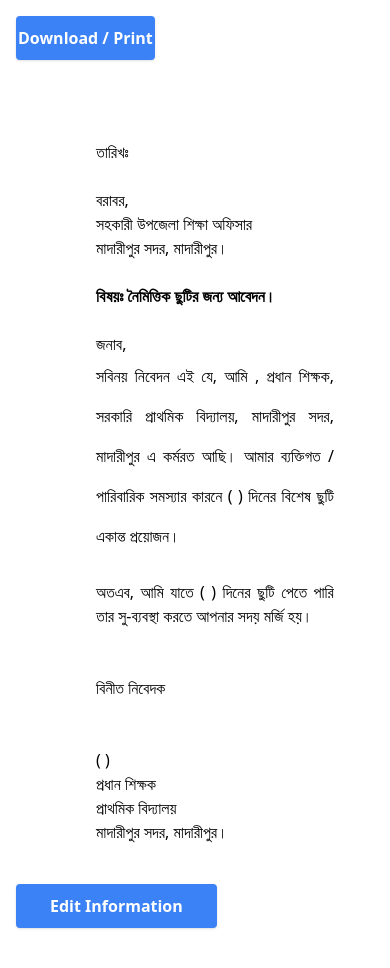
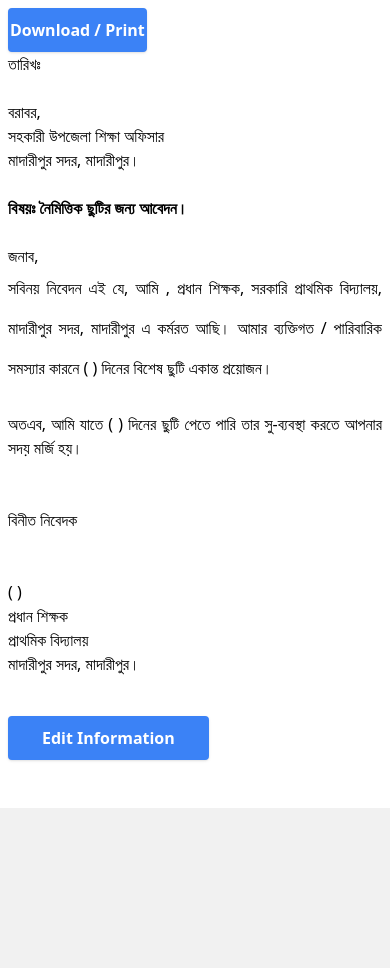
Before and after one commit to mollikacomputer/casual_leave, a Next.js app: page / in a window 390 px wide. Both pictures are taken after a click on the button "Preview Information". Shown: the top 968 px of the page. After the commit the page ends 844 px from the top, so only its background shows below. Built offline with nearby package versions, Linux system fonts and the light colour scheme.

Commit message:
mobile responsive is done

```diff
--- a/pages/index.js
+++ b/pages/index.js
@@ -3,33 +3,33 @@ import { useState, useRef } from "react";
 
 
 export default function Home() {
+
   const [showApplication, setShowApplication] = useState(false);
-
   const [peopleName, setPeopleName] = useState("");
   const [schoolName, setSchoolName] = useState("");
   const [amountDay, setAmountDay] = useState("");
   const [dayInWord, setDayInWord] = useState("");
 
+
   const componentRef = useRef();
 
-  const handlePrint = () => {
-    window.print();
-  };
+
   return (
     <>
       <div className="md:m-5 ">
         {showApplication ? (
-          <div className="bg-white md:p-10 sm: p-4">
+          <div className="bg-white md:p-20 sm: p-2 md:m-20 sm:m-2">
             <ReactToPrint
               trigger={() => (
-                <button className="bg-blue-500 md:mb-10 sm:mb-4 text-white font-bold py-2 md:px-8 sm:px2 rounded shadow border-2 border-blue-500 hover:bg-transparent hover:text-blue-500 transition-all duration-300">
+                <button onClick={()=>downloadHandle()} className= {'bg-blue-500 md:mb-10 sm:mb-4 text-white font-bold py-2 md:px-8 sm:px2 rounded shadow border-2 border-blue-500 hover:bg-transparent hover:text-blue-500 transition-all duration-300'}>
                   Download / Print
                 </button>
               )}
               content={() => componentRef.current}
             />
-            <h2 className="md:text-4xl sm:lg sm: hidden font-bold"> নৈমিত্তিক ছুটি </h2>
-            <div ref={componentRef} className="ml-20 mt-20 mr-10">
+            <h2 className="md:text-4xl sm: hidden font-bold"> নৈমিত্তিক ছুটি </h2>
+            <div ref={componentRef} className=''>
+            {/* <div ref={componentRef} className={`md: ml-20 md: mt-20 md: mr-10 ${downloadClassCheck}`}> */}
               <p>তারিখঃ</p>
               <br/>
               <p>বরাবর,</p>
--- a/styles/globals.css
+++ b/styles/globals.css
@@ -33,3 +33,14 @@ input{
   font-weight: 600;
   letter-spacing: 1px;
 }
+.pdfMargin{
+  margin-top: 200px;
+  margin-left: 200px;
+  margin-right: 80px;
+}
+
+@media print {
+  body {
+    margin:150px 80px 200px 150px;
+  }
+}
```
